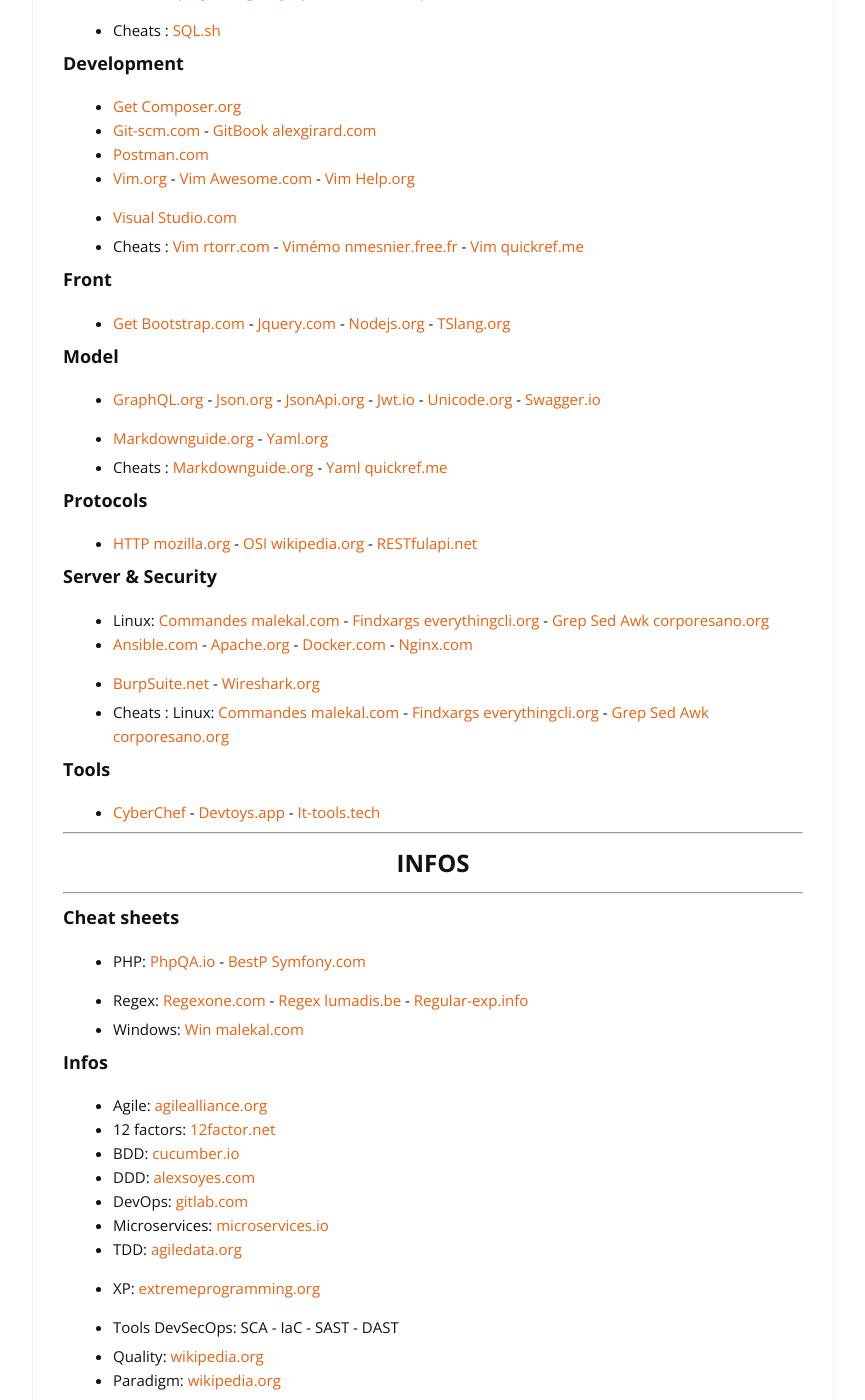
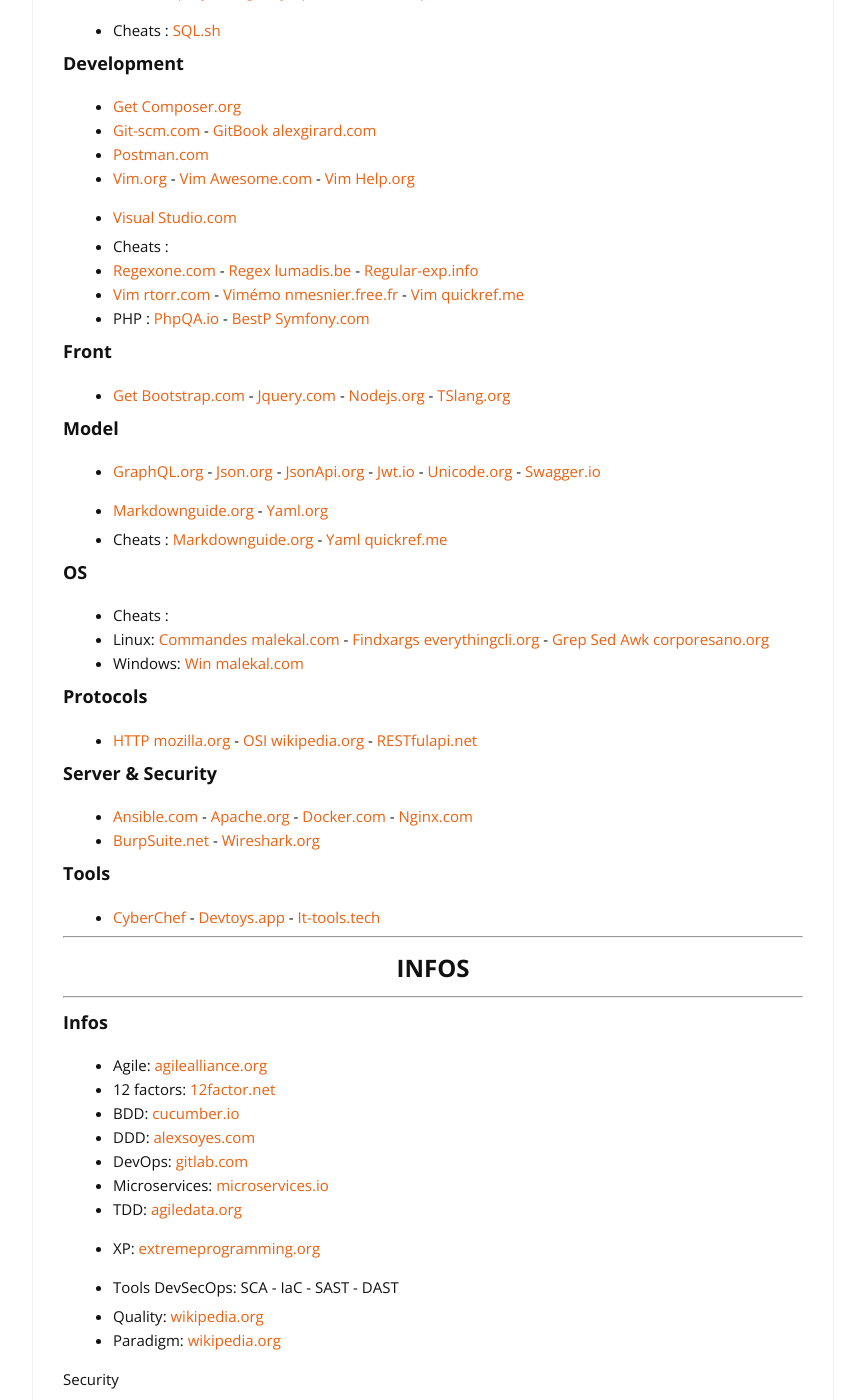
Before and after one commit to cylmat/cylmat.github.io, a Jekyll site: the page built from _pages/USEFUL.md, in a window 1280 px wide and 1400 px high, scrolled down 1846 px. Shown: the whole window, without its empty margins (207-1072 px from the left). Built offline with Jekyll 4.4.1, drawn with Linux system fonts in a browser that asks for light colours; nearby versions of some CDN libraries.

Commit message:
Update USEFUL.md

```diff
--- a/_pages/USEFUL.md
+++ b/_pages/USEFUL.md
@@ -95,15 +98,17 @@
 
 + Cheats : [Markdownguide.org](https://www.markdownguide.org/cheat-sheet) - [Yaml quickref.me](https://quickref.me/yaml.html)
 
+### OS
++ Cheats :
++ Linux: [Commandes malekal.com](https://www.malekal.com/liste-des-commandes-linux) - [Findxargs everythingcli.org](https://www.everythingcli.org/find-exec-vs-find-xargs) - [Grep Sed Awk corporesano.org](http://www.corporesano.org/doc-site/grepawksed.html)
++ Windows: [Win malekal.com](https://www.malekal.com/liste-commandes-invite-de-commandes-windows)
+
 ### Protocols
 * [HTTP mozilla.org](https://developer.mozilla.org/fr/docs/Web/HTTP) - [OSI wikipedia.org](https://fr.wikipedia.org/wiki/Mod%C3%A8le_OSI) - [RESTfulapi.net](https://restfulapi.net/hateoas)
 
 ### Server & Security
-* Linux: [Commandes malekal.com](https://www.malekal.com/liste-des-commandes-linux) - [Findxargs everythingcli.org](https://www.everythingcli.org/find-exec-vs-find-xargs) - [Grep Sed Awk corporesano.org](http://www.corporesano.org/doc-site/grepawksed.html)
 * [Ansible.com](https://www.ansible.com) - [Apache.org](https://httpd.apache.org) - [Docker.com](https://docs.docker.com) - [Nginx.com](https://docs.nginx.com)
 * [BurpSuite.net](https://portswigger.net/burp) - [Wireshark.org](https://www.wireshark.org)
-
-+ Cheats : Linux: [Commandes malekal.com](https://www.malekal.com/liste-des-commandes-linux) - [Findxargs everythingcli.org](https://www.everythingcli.org/find-exec-vs-find-xargs) - [Grep Sed Awk corporesano.org](http://www.corporesano.org/doc-site/grepawksed.html)
 
 ### Tools
 * [CyberChef](https://gchq.github.io/CyberChef) - [Devtoys.app](https://devtoys.app) - [It-tools.tech](https://it-tools.tech)
@@ -111,13 +116,6 @@
 ---
 ## <center>INFOS</center>
 ---
-### Cheat sheets
-- PHP: [PhpQA.io](https://phpqa.io) - [BestP Symfony.com](https://symfony.com/doc/current/best_practices.html)
-* Regex: [Regexone.com](https://regexone.com) - [Regex lumadis.be](https://lumadis.be/regex) - [Regular-exp.info](https://www.regular-expressions.info)
-
-
-* Windows: [Win malekal.com](https://www.malekal.com/liste-commandes-invite-de-commandes-windows)
-
 ### Infos
 + Agile: [agilealliance.org](https://www.agilealliance.org/agile101/12-principles-behind-the-agile-manifesto)
 + 12 factors: [12factor.net](https://12factor.net)
```
Also changed, not shown: other parts of _pages/USEFUL.md (+4 -1 lines).
